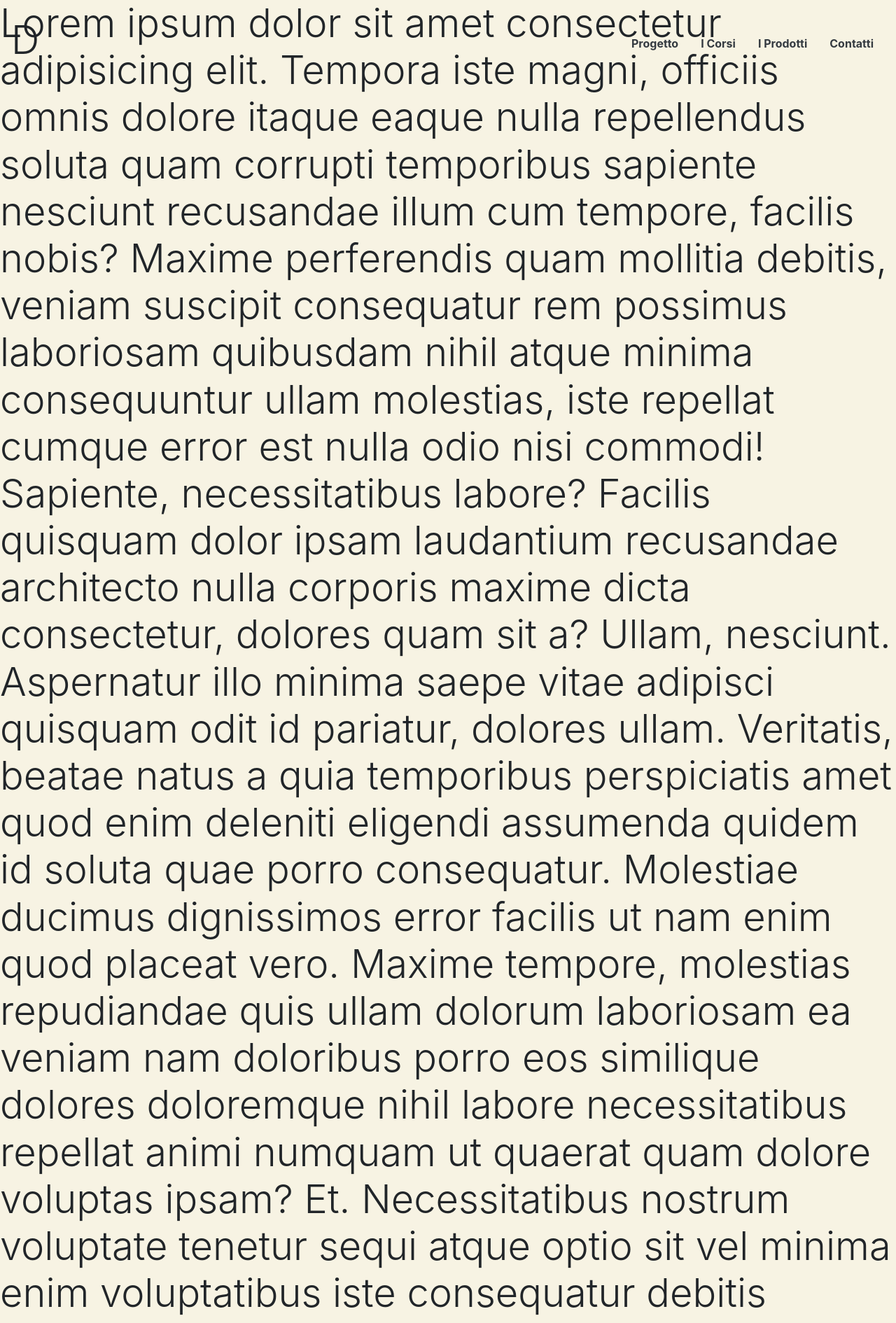
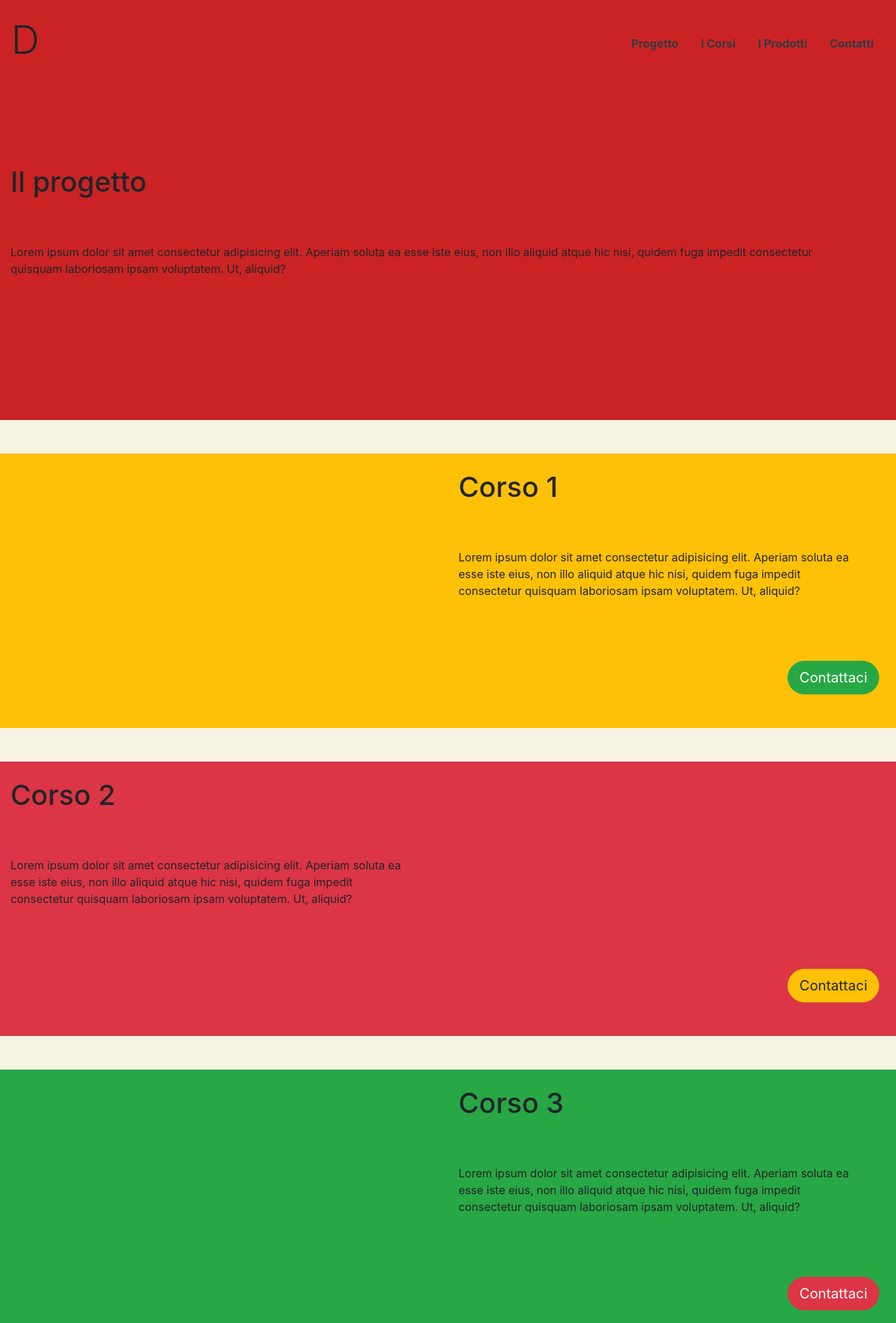
Before and after one commit to DarioElefante/barigioca, a React (Create React App) app: page /Corsi in a window 1280 px wide. Shown: the top 1890 px of the page at 70% size. Built offline with nearby package versions, Linux system fonts and the light colour scheme.

Commit message:
Inizializzate pagine corsi, prodotti, contatti. Inserito form contatto in contatti, cards in prodotti, banner corsi in corsi. Mancano le immagini ed il collegamento del form alla mail

```diff
--- a/package.json
+++ b/package.json
@@ -11,6 +11,7 @@
     "react": "^17.0.2",
     "react-bootstrap": "^1.5.2",
     "react-dom": "^17.0.2",
+    "react-iframe": "^1.8.0",
     "react-router": "^5.2.0",
     "react-router-dom": "^5.2.0",
     "react-router-hash-link": "^2.4.0",
--- a/src/App.css
+++ b/src/App.css
@@ -70,6 +70,23 @@ nav {
   background-color: var(--main-color);
   clip-path: polygon(0% 0%, 100% 0, 100% 93%, 50% 100%, 0 93%);
 }
+.half-above {
+  height: 75vh;
+  background-color: var(--main-color);
+  /* clip-path: polygon(0% 0%, 100% 0, 100% 93%, 50% 100%, 0 93%); */
+}
+
+.px-custom {
+  padding-left: 200px;
+  padding-right: 200px;
+}
+
+@media screen and (max-width: 770px) {
+  .px-custom {
+    padding-left: 25px;
+    padding-right: 25px;
+  }
+}
 
 .scrollDown {
   color: rgba(245, 245, 245, 0.507);
@@ -98,3 +115,17 @@ nav {
   opacity: 0.5;
   z-index: 3;
 }
+
+.separator {
+  border-top: 3px solid #bbb;
+  width: 150px;
+}
+
+.bg-form {
+  background-color: var(--main-color);
+  clip-path: polygon(0 0, 82% 26%, 100% 100%, 0% 100%);
+}
+.bg-contact-social {
+  background-color: var(--main-color);
+  clip-path: polygon(0 0, 100% 0, 94% 72%, 8% 64%);
+}
--- /dev/null
+++ b/src/components/HalfHeader.js
@@ -0,0 +1,20 @@
+const HalfHeader = () => {
+  return (
+    <section className="p-0 m-0">
+      <div className="container-fluid d-flex flex-column justify-content-around half-above">
+        <div className="row">
+          <div data-aos="zoom-in-up" className="col-12">
+            <h1 className="mt-5 pt-5">Il progetto</h1>
+            <p className=" mr-md-5 mt-3 py-md-5">
+              Lorem ipsum dolor sit amet consectetur adipisicing elit. Aperiam
+              soluta ea esse iste eius, non illo aliquid atque hic nisi, quidem
+              fuga impedit consectetur quisquam laboriosam ipsam voluptatem. Ut,
+              aliquid?
+            </p>
+          </div>
+        </div>
+      </div>
+    </section>
+  );
+};
+export default HalfHeader;
--- a/src/components/Views/Contatti.js
+++ b/src/components/Views/Contatti.js
@@ -1,5 +1,77 @@
+import HalfHeader from "../HalfHeader.js";
+import { Form } from "react-bootstrap";
+import Iframe from "react-iframe";
+import { Link } from "react-router-dom";
+
 function Contatti() {
-  return <p className="display-4">I Contatti</p>;
+  return (
+    <>
+      <HalfHeader />
+      <Iframe
+        src="https://www.google.com/maps/embed?pb=!1m18!1m12!1m3!1d3005.450387541737!2d16.853904815417657!3d41.124692979289215!2m3!1f0!2f0!3f0!3m2!1i1024!2i768!4f13.1!3m3!1m2!1s0x1347e88d29e9c9cd%3A0x585d1b70ea5c31ce!2sSpazio%2013!5e0!3m2!1sit!2sit!4v1617447352263!5m2!1sit!2sit"
+        width="100%"
+        height="450"
+        allowfullscreen=""
+        loading="lazy"
+      ></Iframe>
+
+      <div className="row justify-content-around p-5 bg-contact-social">
+        <ul className="list-unstyled d-flex">
+          <li>
+            <Link to="">
+              <i class="fab fa-facebook-f fa-2x mx-5 text-light"></i>
+            </Link>
+          </li>
+          <li>
+            <Link to="">
+              <i class="fab fa-twitter fa-2x mx-5 text-light"></i>
+            </Link>
+          </li>
+          <li>
+            <Link to="">
+              <i class="fab fa-instagram fa-2x mx-5 text-light"></i>
+            </Link>
+          </li>
+        </ul>
+      </div>
+
+      <div className="row justify-content-center pt-5 mx-auto">
+        <h1>Contattaci via Email</h1>
+      </div>
+      <hr className="separator"></hr>
+      <div className="bg-form">
+        <Form className="container p-5 px-custom">
+          <Form.Group className="mt-5 row justify-content-between">
+            <div className="col-12 col-md-6 my-3 my-md-0">
+              {/* <Form.Label>Nome e Cognome</Form.Label> */}
+              <Form.Control
+                size="md"
+                type="text"
+                placeholder="NOME E COGNOME"
+              />
+            </div>
+            <div className="col-12 col-md-6 my-3 my-md-0">
+              {/* <Form.Label>E-mail</Form.Label> */}
+              <Form.Control size="md" type="text" placeholder="E-MAIL" />
+            </div>
+          </Form.Group>
+          <Form.Group className="" controlId="exampleForm.ControlTextarea1">
+            {/* <Form.Label>Messaggio</Form.Label> */}
+            <Form.Control
+              as="textarea"
+              rows={3}
+              placeholder="IL TUO MESSAGGIO"
+            />
+          </Form.Group>
+          <div className="row justify-content-center">
+            <Link className="btn btn-lg btn-success border border-dark" to="">
+              Invia
+            </Link>
+          </div>
+        </Form>
+      </div>
+    </>
+  );
 }
 
 export default Contatti;
--- a/src/components/Views/Corsi.js
+++ b/src/components/Views/Corsi.js
@@ -1,40 +1,82 @@
+import { Link } from "react-router-dom";
+import HalfHeader from "../HalfHeader.js";
+
 function Corsi() {
   return (
-    <p className="display-4">
-      Lorem ipsum dolor sit amet consectetur adipisicing elit. Tempora iste
-      magni, officiis omnis dolore itaque eaque nulla repellendus soluta quam
-      corrupti temporibus sapiente nesciunt recusandae illum cum tempore,
-      facilis nobis? Maxime perferendis quam mollitia debitis, veniam suscipit
-      consequatur rem possimus laboriosam quibusdam nihil atque minima
-      consequuntur ullam molestias, iste repellat cumque error est nulla odio
-      nisi commodi! Sapiente, necessitatibus labore? Facilis quisquam dolor
-      ipsam laudantium recusandae architecto nulla corporis maxime dicta
-      consectetur, dolores quam sit a? Ullam, nesciunt. Aspernatur illo minima
-      saepe vitae adipisci quisquam odit id pariatur, dolores ullam. Veritatis,
-      beatae natus a quia temporibus perspiciatis amet quod enim deleniti
-      eligendi assumenda quidem id soluta quae porro consequatur. Molestiae
-      ducimus dignissimos error facilis ut nam enim quod placeat vero. Maxime
-      tempore, molestias repudiandae quis ullam dolorum laboriosam ea veniam nam
-      doloribus porro eos similique dolores doloremque nihil labore
-      necessitatibus repellat animi numquam ut quaerat quam dolore voluptas
-      ipsam? Et. Necessitatibus nostrum voluptate tenetur sequi atque optio sit
-      vel minima enim voluptatibus iste consequatur debitis recusandae, numquam
-      in laboriosam a placeat natus? Aliquid illo ratione quam. Corrupti vitae
-      perspiciatis eligendi. Rem modi aliquam officia voluptatibus saepe, nemo
-      quae. Natus sequi neque fugit eligendi dignissimos? Aperiam, inventore
-      libero magni officia accusamus neque ipsam quod suscipit. Saepe inventore
-      recusandae suscipit non explicabo? Earum tempora ratione debitis molestiae
-      commodi quae explicabo reprehenderit labore neque, quam ipsam omnis?
-      Eveniet cupiditate rerum, nemo minima beatae nobis animi aspernatur earum
-      soluta ratione exercitationem ullam, molestiae ipsa? Distinctio animi a
-      reprehenderit quisquam dolor consequuntur at corporis ratione non
-      adipisci, pariatur quaerat perferendis eligendi quasi dicta ea deserunt
-      aliquam repellendus aliquid recusandae. Placeat laudantium nihil esse
-      sapiente soluta? Saepe asperiores accusamus nobis, quidem, reprehenderit
-      temporibus sint, neque a vel ipsum eveniet eos voluptatum ex at officia.
-      Molestiae, aut odit? Consectetur, dicta amet? Perspiciatis, odit
-      similique. Consequatur, error. Cumque!
-    </p>
+    <>
+      <HalfHeader />
+
+      <section data-aos="fade-up" className="my-5">
+        <div className="container-fluid py-4 bg-warning">
+          <div className="row">
+            <div className="col-md-6 col-12">
+              <img src="" alt="" />
+            </div>
+            <div className="col-md-6 col-12">
+              <h1 className="">Corso 1</h1>
+              <p className=" mr-5 mt-3 pt-5">
+                Lorem ipsum dolor sit amet consectetur adipisicing elit. Aperiam
+                soluta ea esse iste eius, non illo aliquid atque hic nisi,
+                quidem fuga impedit consectetur quisquam laboriosam ipsam
+                voluptatem. Ut, aliquid?
+              </p>
+            </div>
+          </div>
+          <div className="row mt-5 p-4 text-right justify-content-end">
+            <Link to="" className="btn btn-lg btn-success rounded-pill">
+              Contattaci
+            </Link>
+          </div>
+        </div>
+      </section>
+      <section data-aos="fade-up" className="my-5">
+        <div className="container-fluid py-4 bg-danger">
+          <div className="row">
+            <div className="col-md-6 col-12">
+              <h1 className="">Corso 2</h1>
+              <p className=" mr-5 mt-3 pt-5">
+                Lorem ipsum dolor sit amet consectetur adipisicing elit. Aperiam
+                soluta ea esse iste eius, non illo aliquid atque hic nisi,
+                quidem fuga impedit consectetur quisquam laboriosam ipsam
+                voluptatem. Ut, aliquid?
+              </p>
+            </div>
+            <div className="col-md-6 col-12">
+              <img src="" alt="" />
+            </div>
+          </div>
+          <div className="row mt-5 p-4 text-right justify-content-end">
+            <Link to="" className="btn btn-lg btn-warning rounded-pill">
+              Contattaci
+            </Link>
+          </div>
+        </div>
+      </section>
+      <section data-aos="fade-up" className="my-5">
+        <div className="container-fluid py-4 bg-success">
+          <div className="row">
+            <div className="col-md-6 col-12">
+              <img src="" alt="" />
+            </div>
+
+            <div className="col-md-6 col-12">
+              <h1 className="">Corso 3</h1>
+              <p className=" mr-5 mt-3 pt-5">
+                Lorem ipsum dolor sit amet consectetur adipisicing elit. Aperiam
+                soluta ea esse iste eius, non illo aliquid atque hic nisi,
+                quidem fuga impedit consectetur quisquam laboriosam ipsam
+                voluptatem. Ut, aliquid?
+              </p>
+            </div>
+          </div>
+          <div className="row mt-5 p-4 text-right justify-content-end">
+            <Link to="" className="btn btn-lg btn-danger rounded-pill">
+              Contattaci
+            </Link>
+          </div>
+        </div>
+      </section>
+    </>
   );
 }
 
--- a/src/components/Views/Prodotti.js
+++ b/src/components/Views/Prodotti.js
@@ -1,5 +1,55 @@
+import { CardDeck, Card } from "react-bootstrap";
+import HalfHeader from "../HalfHeader.js";
+
 function Prodotti() {
-  return <p className="display-4">I Prodotti</p>;
+  return (
+    <>
+      <HalfHeader />
+      <CardDeck className="my-5 px-5">
+        <Card>
+          <Card.Img variant="top" src="holder.js/100px160" />
+          <Card.Body>
+            <Card.Title>Prodotto 1</Card.Title>
+            <Card.Text>
+              This is a wider card with supporting text below as a natural
+              lead-in to additional content. This content is a little bit
+              longer.
+            </Card.Text>
+          </Card.Body>
+          <Card.Footer>
+            <small className="text-muted">Last updated 3 mins ago</small>
+          </Card.Footer>
+        </Card>
+        <Card>
+          <Card.Img variant="top" src="holder.js/100px160" />
+          <Card.Body>
+            <Card.Title>Prodotto 2</Card.Title>
+            <Card.Text>
+              This card has supporting text below as a natural lead-in to
+              additional content.{" "}
+            </Card.Text>
+          </Card.Body>
+          <Card.Footer>
+            <small className="text-muted">Last updated 3 mins ago</small>
+          </Card.Footer>
+        </Card>
+        <Card>
+          <Card.Img variant="top" src="holder.js/100px160" />
+          <Card.Body>
+            <Card.Title>Prodotto 3</Card.Title>
+            <Card.Text>
+              This is a wider card with supporting text below as a natural
+              lead-in to additional content. This card has even longer content
+              than the first to show that equal height action.
+            </Card.Text>
+          </Card.Body>
+          <Card.Footer>
+            <small className="text-muted">Last updated 3 mins ago</small>
+          </Card.Footer>
+        </Card>
+      </CardDeck>
+    </>
+  );
 }
 
 export default Prodotti;
```
Also changed, not shown: 1 other file (tests, documents, lock files or other folders).
